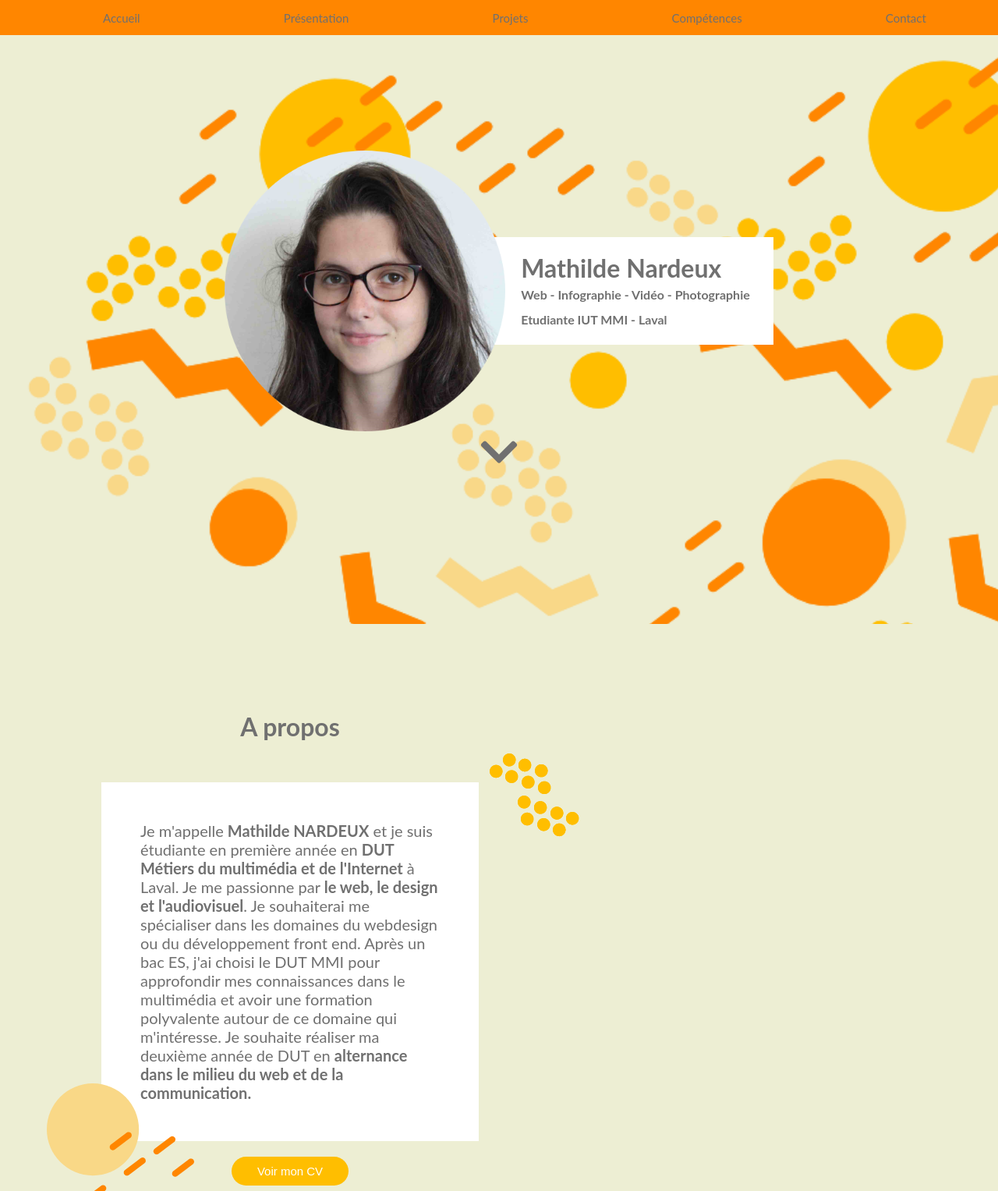
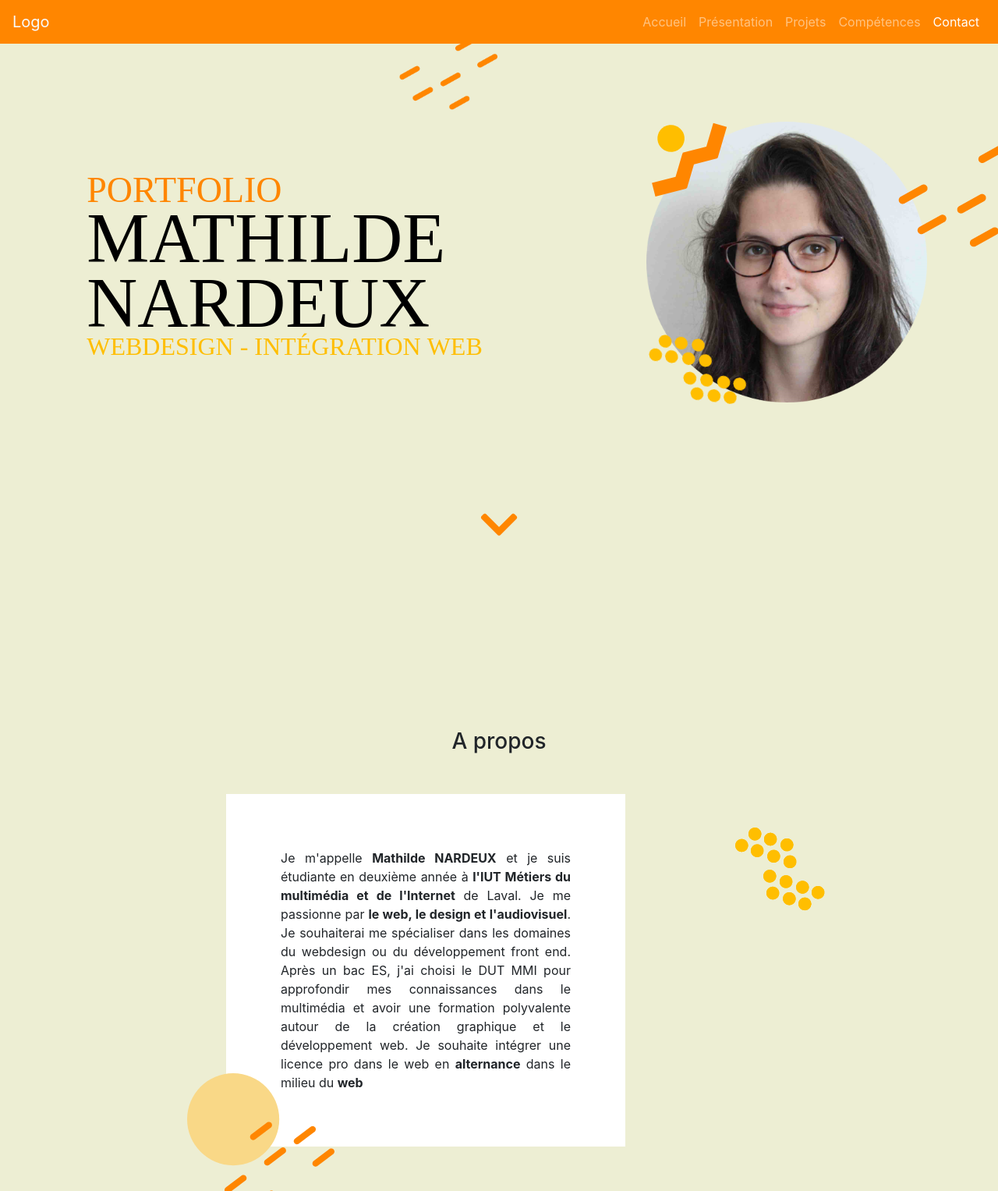
Before and after one commit to MathildeNardeux/portfolio, a PHP site: page / in a window 1280 px wide; the page is wider, and only the part inside the window is pictured. Shown: the top 1527 px of that part at 78% size. Run offline with PHP 8.4, Linux system fonts and the light colour scheme.

Commit message:
Add files via upload

```diff
--- /dev/null
+++ b/css/inf800.css
@@ -0,0 +1,84 @@
+.accueilBloc {
+    display: flex;
+    flex-direction: column;
+    align-items: center;
+    justify-content: space-between;
+}
+
+.ombrePhoto {
+    order: -1;
+    margin-top: -90px;
+    text-align: center;
+}
+
+.photoPerso{
+    width: 60%;
+}
+
+.elementPres {
+    display: flex;
+    flex-direction: column;
+    justify-content: center;
+    margin: auto;
+    text-align: center;
+}
+
+.ombrePhoto::before {
+    content: "";
+    background-image: url(images/ellipseBeige.png);
+    position: absolute;
+    top: -15%;
+    right: -15%;
+    width: 400px;
+    height: 80%;
+    background-repeat: no-repeat;
+    z-index: -1;
+}
+
+.ombrePhoto::after {
+    display: none;
+}
+
+.ombreBis::after {
+
+    top: 0;
+    left: 15%;
+    width: 150px;
+
+}
+
+.ombreBis::before {
+    content: "";
+    background-image: url(images/hautDroite.png);
+    width: 150px;
+    height: 100%;
+    top: 60%;
+    left: 15%;
+}
+
+#accueil h2{
+    font-size: 100px;
+    padding: 10px;
+}
+
+#accueil h3{
+    font-size: 40px;
+}
+
+.declencheScroll{
+    margin-top: -20px;
+    display: flex;
+    flex-direction: column;
+    justify-content: center;
+}
+
+.declencheScroll:hover p {
+    order: 1;
+}
+
+.aPropos p{
+    width: 400px;
+    text-align: center;
+    vertical-align: center;
+    padding: 50px;
+}
--- a/css/style.css
+++ b/css/style.css
@@ -1,9 +1,10 @@
 html {
     max-width: 100vw;
     color: #707070;
+    overflow-x: hidden;
 }
 
-a{
+a {
     text-decoration: none;
     color: #707070;
 }
@@ -12,16 +13,31 @@ body {
     margin: 0px;
     font-family: 'Lato';
     font-size: 15px;
-    background-color: white;
     min-height: 100vh;
     max-width: 100vw;
 
 }
 
+body::-webkit-scrollbar {
+    display: none;
+}
+
+
 h3 {
     font-size: 2rem
 }
 
+.navbar {
+    background-color: #FF8600;
+}
+
+.marginNav {
+    margin-top: 56px;
+}
+
+
+
+/*
 nav {
     position: fixed;
     top: 0;
@@ -64,76 +81,218 @@ ul {
 }
 
 
-/*Load*/
-.loader-container {
-    position: fixed;
-    top: 0;
-    left: 0;
-    height: 100%;
-    width: 100%;
-    background-color: white;
-    z-index: 100;
-    transition: opacity 1s ease-in-out, visibility 1s ease-in-out;
-}
-
-.loader {
-    width: 120px;
-    height: 120px;
-    border: 16px solid #e5e5e5;
-    border-radius: 50%;
-    border-top: 16px solid #FFBE00;
-    position: absolute;
-    top: 50%;
-    left: 50%;
-    transform: translate(-50%, -50%) rotate(0deg);
-    animation: loader 1s linear infinite;
-}
-
-@keyframes loader {
-    100% {
-        transform: translate(-50%, -50%) rotate(360deg)
-    }
-}
-
-.loader-container.hidden{
-    display: none;
-}
-
 .photoPerso {
     width: 45vh;
     position: relative;
+}
+
+
+
+.ombrePhoto::before {
+    content: "";
+    background-image: url(images/ellipseBeige.png);
+    position: absolute;
+    top: 25%;
+    right: -23%;
+    width: 400px;
+    height: 100%;
+    background-repeat: no-repeat;
+    z-index: -1;
+}
+
+.ombrePhoto::after {
+    content: "";
+    background-image: url(images/trace.png);
+    position: absolute;
+    top: 180px;
+    left: 90%;
+    width: 350px;
+    height: 100%;
+    background-repeat: no-repeat;
+}
+
+.ombreBis {
+    position: relative;
+}
+
+.ombreBis::after {
+    content: "";
+    background-image: url(images/double.png);
+    position: absolute;
+    top: 0;
+    left: 0%;
+    width: 150px;
+    height: 100%;
+    background-repeat: no-repeat;
+}
+
+
+.ombreBis::before {
+    content: "";
+    background-image: url(images/hautDroite.png);
+    position: absolute;
+    top: 70%;
+    left: 10%;
+    width: 150px;
+    height: 100%;
+    background-repeat: no-repeat;
     z-index: 1;
+    transform: rotate3d(1, 1, 1, -23deg)
 }
 
 #accueil {
-    background-image: url(images/test%20jaune.png);
+    background-image: url(images/Rectangle%2025.png);
     background-position: cover;
     min-height: 100vh;
-    margin: 0;
     background-repeat: no-repeat;
     display: flex;
     flex-direction: column;
     align-items: center;
     justify-content: center;
     max-width: 100vw;
+    padding-top: 100px;
+
 }
+
+#accueil h1 {
+    font-size: 66px;
+    font-family: "Tw Cen MT";
+    color: #FF8600;
+    font-variant-caps: all-small-caps;
+    margin-bottom: 20px;
+    transition: text-shadow 0.2s;
+}
+
+#accueil h1:hover {
+    text-shadow: 3px 2px #FFBE00;
+
+}
+
+#accueil h2 {
+    font-size: 129px;
+    font-family: "Tw Cen MT";
+    color: black;
+    font-variant-caps: all-small-caps;
+    margin-top: -80px;
+}
+
+
+.mathilde::before {
+    content: "";
+    background-image: url(images/ellipseJaune.png);
+    position: absolute;
+    right: -32%;
+    top: 20px;
+    width: 100%;
+    height: 50%;
+    background-repeat: no-repeat;
+    z-index: -1;
+    transition: all 0.2s ease-in 0.2s;
+
+}
+
+.mathilde:hover::before {
+    transform: scale(1.03);
+}
+
+.mathilde::after {
+    content: "";
+    background-image: url(images/trace.png);
+    position: absolute;
+    right: -25%;
+    top: -15px;
+    width: 100%;
+    height: 50%;
+    background-repeat: no-repeat;
+    transform: scale(0.7);
+}
+
+.nardeux {
+    margin-bottom: 10px
+}
+
+#accueil h3 {
+    font-size: 45px;
+    font-family: "Tw Cen MT";
+    color: #FFBE00;
+    font-variant-caps: all-small-caps;
+    margin-top: -50px;
+    transition: text-shadow 0.5s;
+
+}
+
+#accueil h3:hover {
+    text-shadow: 2px -1px #FF8600;
+}
+
+
 
 .accueilBloc {
     display: flex;
     flex-direction: row;
     align-items: center;
+    justify-content: space-between;
 }
 
 
 .fa-chevron-down {
-    font-size: 3.4rem
+    font-size: 3.4rem;
+    color: #FF8600;
+    animation-name: scrollAnimation;
+    animation-duration: 1s;
+    animation-iteration-count: infinite;
+    transition: text-shadow 0.3s ease-in 0.1s;
+
 }
+
+.fa-chevron-down:hover {
+    text-shadow: 5px 0px #FFBE00;
+}
+
+
+.declencheScroll {
+    display: flex;
+    flex-direction: column;
+    margin: auto;
+}
+
+.declencheScroll a {
+    margin: auto;
+}
+
+.declencheScroll p {
+    opacity: 0;
+}
+
+
+.declencheScroll:hover p {
+    animation-name: apparitionDouce;
+    opacity: 1;
+    animation-duration: 0.5s;
+    animation-name: apparitionDouce;
+}
+
+
+@keyframes scrollAnimation {
+    0% {
+        transform: translateY(0);
+    }
+
+    50% {
+        transform: translateY(10px);
+    }
+
+    100% {
+        transform: translateY(0);
+    }
+}
+
 
 .elementPres {
     margin-left: 20px;
-    background-color: white;
     padding: 10px 30px 10px 50px;
-    margin-left: -30px
+    margin-left: -30px;
+    margin-right: 180px;
 }
 
 main {
@@ -144,29 +303,79 @@ main {
 
 /*Présentation*/
 
-#presentation {
-    flex-direction: row;
-    min-height: 100vh;
-    display: flex;
-    align-items: center;
+/*
+.monster {
+    width: 37,4px;
+    height: 27px;
+    background: url('images/spriteEclat.png') left center;
+    animation: play 0.5s steps(5) infinite;
+    z-index: 5;
+
 }
 
-.descPresentation {
+@keyframes play {
+    100% {
+        background-position: -187px;
+    }
+}
+*/
+
+
+
+#presentation {
+    display: flex;
+    justify-content: center;
+    align-items: center;
+    min-height: 100vh;
+    max-width: 100vw;
+}
+
+
+.aPropos {
+    width: 700px;
     display: flex;
     flex-direction: column;
-    align-items: center;
-    margin-left: 130px;
-}
-
-#presentation p {
-    background-color: white;
-    width: 30vw;
-    padding: 50px;
-    font-size: 20px;
+    justify-content: center;
+    margin: auto;
     position: relative;
 }
 
-#presentation button {
+.aPropos h3 {
+    margin-bottom: 50px;
+    position: relative;
+}
+
+.aPropos p {
+    padding: 70px;
+    background-color: white;
+    width: 40vw;
+    position: relative;
+}
+
+
+
+.aPropos p::after {
+    content: "";
+    background-image: url(images/basGauche.png);
+    position: absolute;
+    left: -50px;
+    width: 100%;
+    height: 100%;
+    background-repeat: no-repeat;
+}
+
+.aPropos p::before {
+    content: "";
+    background-image: url(images/hautDroite.png);
+    position: absolute;
+    left: 650px;
+    top: 40px;
+    width: 100%;
+    height: 100%;
+    background-repeat: no-repeat;
+}
+
+.aPropos .boutonCV {
     border-style: none;
     width: 150px;
     padding: 10px;
@@ -174,44 +383,57 @@ main {
     background-color: #FFBE00;
     color: white;
     font-size: 15px;
-    z-index: 6;
+    margin-top: 50px;
+    text-align: center;
+    transition: box-shadow 0.5s;
 }
 
-#presentation p::after {
-    content: "";
-    background-image: url(images/basGauche.png);
-    position: absolute;
-    left: -70px;
-    width: 100%;
-    height: 100%;
-    background-repeat: no-repeat;
+
+.aPropos .boutonCV:hover {
+    box-shadow: 4px 6px #FF8600;
+    z-index: 10;
 }
 
-#presentation p::before {
-    content: "";
-    background-image: url(images/hautDroite.png);
-    position: absolute;
-    left: 495px;
-    ;
-    top: -40px;
-    width: 100%;
-    height: 100%;
-    background-repeat: no-repeat;
+.aPropos a {
+    text-align: center;
+    z-index: 1;
 }
 
-.boutonTelecharger{
-    border-style: none;
-    width: 150px;
-    padding: 10px;
-    border-radius: 50px;
-    background-color: #FFBE00;
-    color: white;
-    font-size: 15px;
+
+.frise {
+    display: flex;
+    flex-direction: column;
 }
 
-.boutonTelecharger:hover{
-    background-color: #FF8600;
-    transition: background-color 0.2s;
+.date {
+    font-weight: bold;
+}
+
+.uneExperience {
+    display: flex;
+    flex-direction: row;
+    align-items: center;
+    justify-content: space-around;
+    margin-top: 20px;
+}
+
+.uneExperience .description {
+    display: flex;
+    flex-direction: column;
+    background-color: white;
+    border-radius: 30px;
+    padding: 15px;
+
+}
+
+.uneExperience .description .titre {
+    font-weight: bold;
+    margin-bottom: 0;
+}
+
+.point {
+    font-size: 1.5rem;
+    color: #FFBE00;
 }
 
 /* Galerie */
--- a/index.html
+++ b/index.html
@@ -5,49 +5,116 @@
     <meta charset="UTF-8">
     <title>Portfolio Mathilde Nardeux</title>
     <link rel="stylesheet" href="css/style.css">
+    <link rel="stylesheet" media="screen and (max-width: 576px)" href="css/inf800.css" />
     <link rel="stylesheet" href="https://use.fontawesome.com/releases/v5.7.2/css/all.css" integrity="sha384-fnmOCqbTlWIlj8LyTjo7mOUStjsKC4pOpQbqyi7RrhN7udi9RwhKkMHpvLbHG9Sr" crossorigin="anonymous">
+    <link rel="stylesheet" href="https://stackpath.bootstrapcdn.com/bootstrap/4.4.1/css/bootstrap.min.css" integrity="sha384-Vkoo8x4CGsO3+Hhxv8T/Q5PaXtkKtu6ug5TOeNV6gBiFeWPGFN9MuhOf23Q9Ifjh" crossorigin="anonymous">
+
+    <meta name="viewport" content="width=device-width, initial-scale=1, shrink-to-fit=no">
+
 
 </head>
 
-<body>
-   <div class="loader-container"><div class="loader"></div></div>
+<body data-spy="scroll" data-offset="80">
+    <!--
+    <div class="loader-container">
+        <div class="loader"></div>
+    </div>
+-->
 
     <header>
-        <nav class="menuNav">
-            <ul>
-                <li><a href="#accueil">Accueil</a></li>
-                <li><a href="#presentation">Présentation</a></li>
-                <li><a href="#projets">Projets</a></li>
-                <li><a href="#competences">Compétences</a></li>
-                <li><a href="#contact">Contact</a></li>
-            </ul>
+        <nav class="navbar navbar-expand-lg navbar-dark  fixed-top">
+            <a class="navbar-brand text-light" href="#accueil">Logo</a>
+            <button class="navbar-toggler" type="button" data-toggle="collapse" data-target="#navbarNavDropdown" aria-controls="navbarNavDropdown" aria-expanded="false" aria-label="Toggle navigation">
+                <span class="navbar-toggler-icon "></span>
+            </button>
+            <div class="collapse navbar-collapse justify-content-end" id="navbarNavDropdown">
+                <ul class="navbar-nav nav text-light">
+                    <li class="nav-item">
+                        <a class="nav-link" href="#accueil">Accueil</a>
+                    </li>
+                    <li class="nav-item">
+                        <a class="nav-link" href="#presentation">Présentation</a>
+                    </li>
+                    <li class="nav-item">
+                        <a class="nav-link" href="#projets">Projets</a>
+                    </li>
+                    <li class="nav-item">
+                        <a class="nav-link" href="#competences">Compétences</a>
+                    </li>
+                    <li class="nav-item">
+                        <a class="nav-link" href="#contact">Contact</a>
+                    </li>
+
+                </ul>
+            </div>
         </nav>
+
     </header>
-    <main>
+
+
+
+
+    <main class="marginNav">
         <section id="accueil">
             <div class="accueilBloc">
-                <img src="css/images/identit%C3%A9.png" alt="" class="photoPerso">
                 <div class="elementPres">
-                    <h1>Mathilde Nardeux</h1>
-                    <h2>Web - Infographie - Vidéo - Photographie</h2>
-                    <h2>Etudiante IUT MMI - Laval</h2>
+                    <h1>Portfolio</h1>
+                    <h2 class="mathilde">Mathilde</h2>
+                    <h2 class="nardeux">Nardeux</h2>
+                    <h3>Webdesign - Intégration web</h3>
+                    <!--                    <h2>Etudiante IUT MMI - Laval</h2>-->
                 </div>
+
+                <div class="ombrePhoto">
+                    <div class="ombreBis">
+                        <img src="css/images/identit%C3%A9.png" alt="" class="photoPerso">
+                    </div>
+                </div>
+
+
             </div>
-            <a href="#presentation"><i class="fas fa-chevron-down"></i></a>
-
-        </section>
-        <section id="presentation">
-
-            <div class="descPresentation">
-                <h3>A propos</h3>
-                <p>Je m'appelle <strong>Mathilde NARDEUX</strong> et je suis étudiante en première année en <strong>DUT Métiers du multimédia et de l'Internet</strong> à Laval. Je me passionne par <strong>le web, le design et l'audiovisuel</strong>. Je souhaiterai me spécialiser dans les domaines du webdesign ou du développement front end. Après un bac ES, j'ai choisi le DUT MMI pour approfondir mes connaissances dans le multimédia et avoir une formation polyvalente autour de ce domaine qui m'intéresse. Je souhaite réaliser ma deuxième année de DUT en <strong>alternance dans le milieu du web et de la communication.</strong></p>
-                <button class="boutonTelecharger">Voir mon CV</button>
+            <div class="declencheScroll"><a href="#presentation"><i class="fas fa-chevron-down"></i></a>
+                <p>Scroll ou clic pour découvrir</p>
             </div>
 
         </section>
+
+        <section class="container-fluid" id="presentation">
+            <div class="aPropos">
+                <h3 class="text-center">A propos</h3>
+                <p class="text-justify bg-white">Je m'appelle <strong>Mathilde NARDEUX</strong> et je suis étudiante en deuxième année à <strong>l'IUT Métiers du multimédia et de l'Internet</strong> de Laval. Je me passionne par <strong>le web, le design et l'audiovisuel</strong>. Je souhaiterai me spécialiser dans les domaines du webdesign ou du développement front end. Après un bac ES, j'ai choisi le DUT MMI pour approfondir mes connaissances dans le multimédia et avoir une formation polyvalente autour de la création graphique et le développement web. Je souhaite intégrer une licence pro dans le web en <strong>alternance</strong> dans le milieu du <strong>web</strong></p>
+                <a href=""><button class="boutonCV">Voir mon CV</button>
+                </a>
+
+                <div class="monster"></div>
+
+            </div>
+        </section>
+
+
+
         <section id="projets">
-            <div id="Galerie">
-                <h3>Galerie</h3>
+            <div id="Galerie" class="vh-100">
+                <h3>Mes réalisations</h3>
+                <div class="itemProjet">
+
+                    <div class="bandeauTitre text-light">
+                        <p>INFOGRAPHIE</p>
+                    </div>
+                    <img src="images/galerie/dossierResidente.png" alt="mise en page dossier" class="mt-4">
+
+                    <div class="bg-warning bandeauProj">
+                        <p class="font-weight-bold">POSTER DIDACTIQUE</p>
+                        <p>La webradio du campus de Laval</p>
+                        <a href="" class="text-white">Voir plus</a>
+                    </div>
+
+
+                </div>
+
+
+
+                <!--
                 <div id="listeProjet">
 
                     <div class="unProjet">
@@ -188,7 +255,9 @@
                     </div>
 
                 </div>
+-->
             </div>
+
         </section>
         <section id="competences">
             <h3>Mes compétences</h3>
@@ -239,7 +308,9 @@
     <footer>
 
     </footer>
-    <script src="js/jquery-3.4.1.js"></script>
+    <script src="https://code.jquery.com/jquery-3.4.1.slim.min.js" integrity="sha384-J6qa4849blE2+poT4WnyKhv5vZF5SrPo0iEjwBvKU7imGFAV0wwj1yYfoRSJoZ+n" crossorigin="anonymous"></script>
+    <script src="https://cdn.jsdelivr.net/npm/popper.js@1.16.0/dist/umd/popper.min.js" integrity="sha384-Q6E9RHvbIyZFJoft+2mJbHaEWldlvI9IOYy5n3zV9zzTtmI3UksdQRVvoxMfooAo" crossorigin="anonymous"></script>
+    <script src="https://stackpath.bootstrapcdn.com/bootstrap/4.4.1/js/bootstrap.min.js" integrity="sha384-wfSDF2E50Y2D1uUdj0O3uMBJnjuUD4Ih7YwaYd1iqfktj0Uod8GCExl3Og8ifwB6" crossorigin="anonymous"></script>
     <script src="https://unpkg.com/scrollreveal"></script>
     <script src="js/script.js"></script>
 </body>
```
Also changed, not shown: other parts of css/style.css (+65 -2 lines), js/script.js (+31 -6 lines), css/images/PORTFOLIO - HOME – 1.png (added), css/images/billeOrange.svg (added), css/images/double.png (added), css/images/ellipseBeige.png (added), css/images/ellipseJaune.png (added), css/images/monster.png (added), css/images/spriteEclat.png (added), css/images/trace.png (added).
